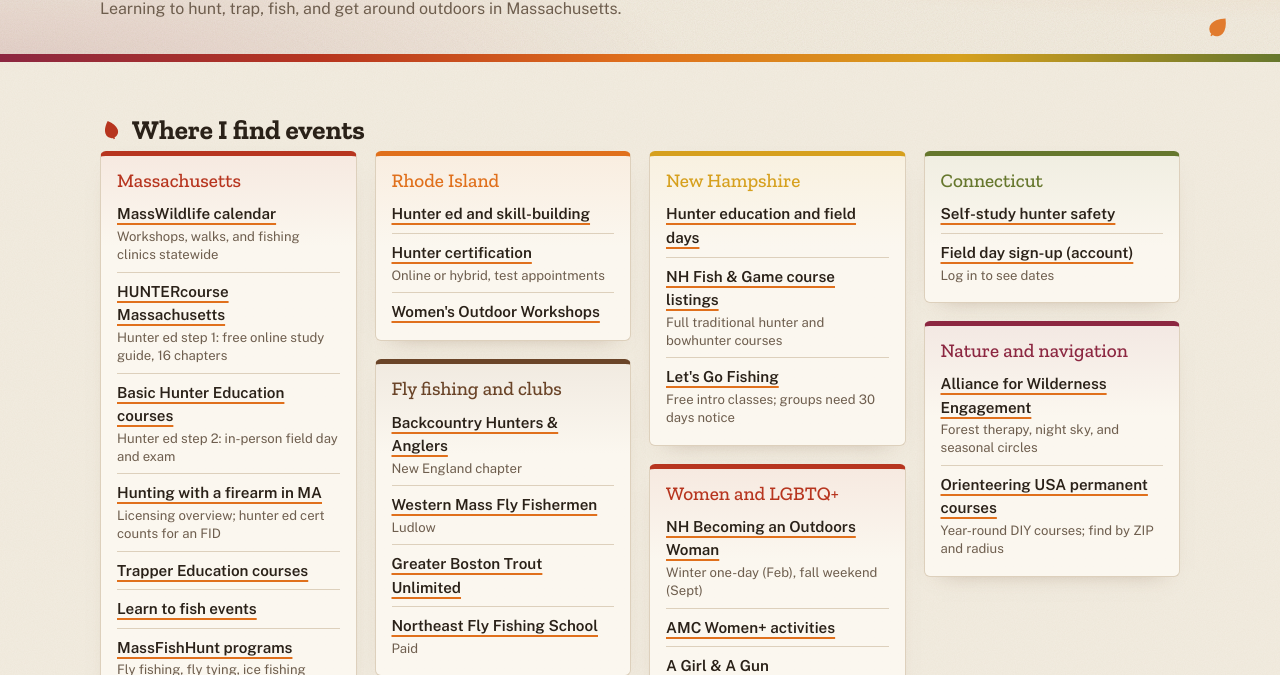
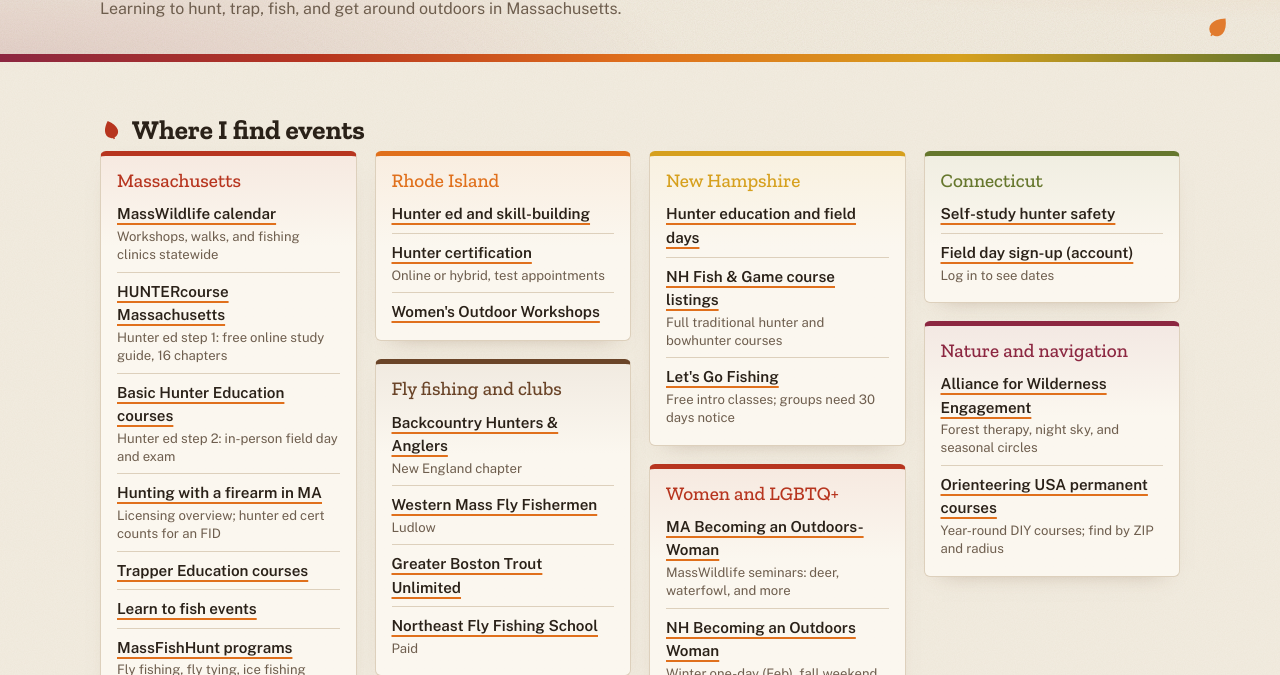
Before and after one commit to robin-hershkowitz/outdoors, a plain HTML site: page index.html in a window 1280 px wide. Shown: the part 125-800 px from the top of the page. Drawn offline with nearby package versions, Linux system fonts and the light colour scheme.

Commit message:
Add MassWildlife BOW page to resources

```diff
--- a/index.html
+++ b/index.html
@@ -412,6 +412,7 @@ const RESOURCES = [
     ["Northeast Fly Fishing School", "https://nhriversguide.com/learn-to-fly-fish/", "Paid"]
   ]},
   { h: "Women and LGBTQ+", items: [
+    ["MA Becoming an Outdoors-Woman", "https://www.mass.gov/info-details/becoming-an-outdoors-woman-bow", "MassWildlife seminars: deer, waterfowl, and more"],
     ["NH Becoming an Outdoors Woman", "https://nhbow.com", "Winter one-day (Feb), fall weekend (Sept)"],
     ["AMC Women+ activities", "https://activities.outdoors.org/s/?audiences=Women%2B"],
     ["A Girl & A Gun", "https://www.agirlandagun.org"],
```
